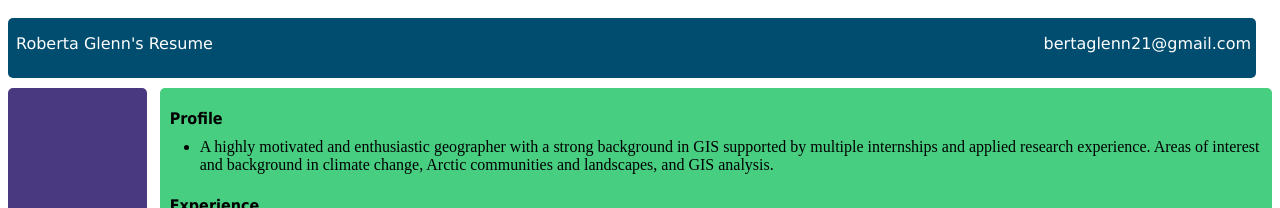
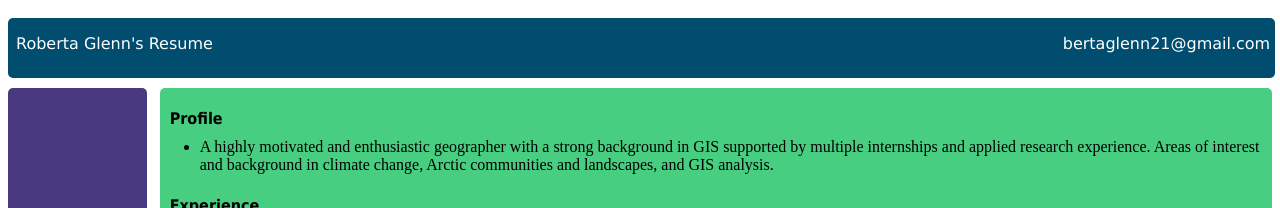
Before and after one commit to rjglenn/rjglenn.github.io, a Jekyll site: the page index.html, which Jekyll copies as it is, in a window 1280 px wide. Shown: the top 208 px of the page. Built offline with Jekyll 4.4.1, drawn with Linux system fonts in a browser that asks for light colours.

Commit message:
Update main.scss

```diff
--- a/css/main.scss
+++ b/css/main.scss
@@ -5,7 +5,7 @@
     border-radius:5px;
     z-index: 1;
 	position: fixed;
-	width: 97.5%;
+	width: 99%;
 	margin-top: 10px;
 	height: 60px;
 	background-color:#004D6F;
```
